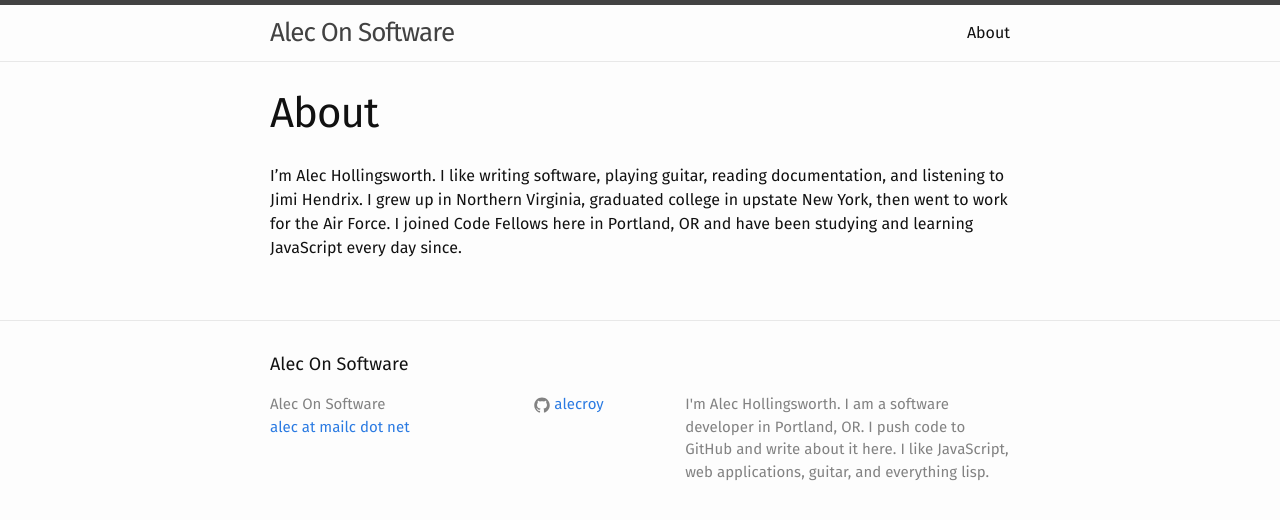
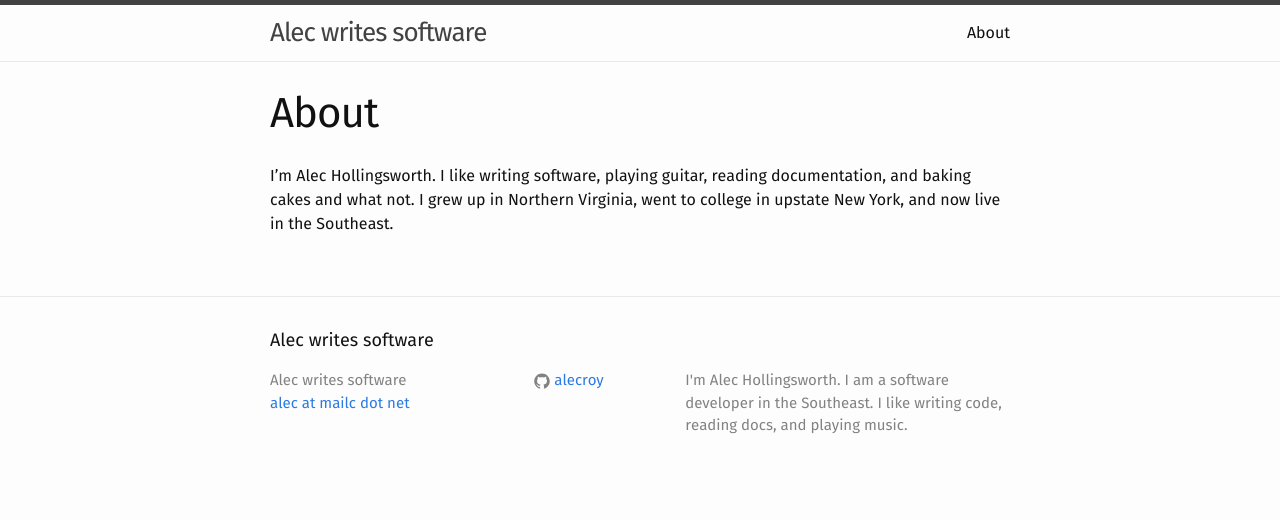
Before and after one commit to alecroy/alecroy.github.io, a Jekyll site: the page built from about.md, in a window 1280 px wide. Shown: the top 520 px of the page. Built offline with Jekyll 4.4.1, drawn with Linux system fonts in a browser that asks for light colours; Markdown is read by kramdown in place of the engine named in the settings.

Commit message:
Update config & about.

```diff
--- a/_config.yml
+++ b/_config.yml
@@ -1,8 +1,8 @@
 # Site settings
-title: Alec On Software
+title: Alec writes software
 email: alec at mailc dot net
 description: > # this means to ignore newlines until "baseurl:"
-  I'm Alec Hollingsworth.  I am a software developer in Portland, OR.  I push code to GitHub and write about it here.  I like JavaScript, web applications, guitar, and everything lisp.
+  I'm Alec Hollingsworth.  I am a software developer in the Southeast.  I like writing code, reading docs, and playing music.
 baseurl: "" # the subpath of your site, e.g. /blog/
 url: "http://alecroy.me" # the base hostname & protocol for your site
 # twitter_username:
--- a/about.md
+++ b/about.md
@@ -4,4 +4,4 @@ title: About
 permalink: /about/
 ---
 
-I'm Alec Hollingsworth.  I like writing software, playing guitar, reading documentation, and listening to Jimi Hendrix.  I grew up in Northern Virginia, graduated college in upstate New York, then went to work for the Air Force.  I joined Code Fellows here in Portland, OR and have been studying and learning JavaScript every day since.
+I'm Alec Hollingsworth.  I like writing software, playing guitar, reading documentation, and baking cakes and what not.  I grew up in Northern Virginia, went to college in upstate New York, and now live in the Southeast.
```
